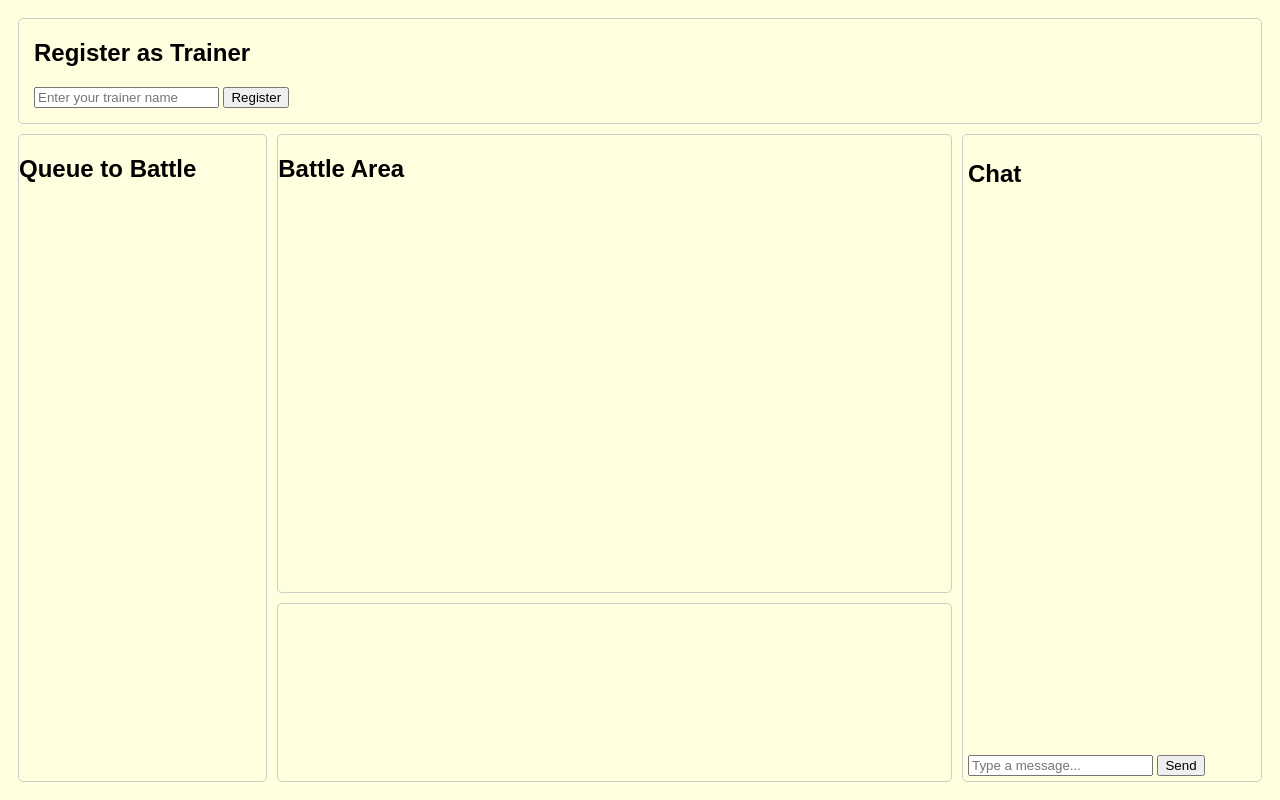
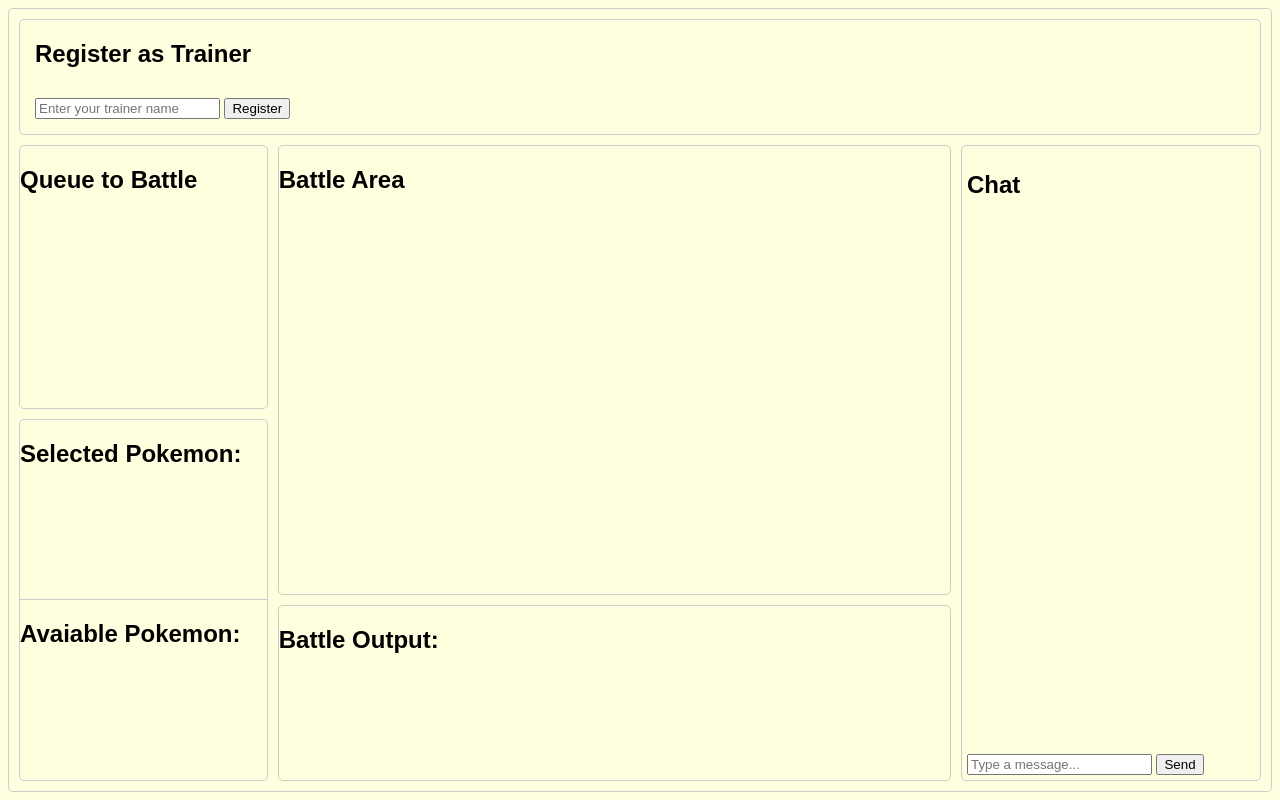
Before and after one commit to tm-LBenson/pokemon-game, a Flask app: page / in a window 1280 px wide. Run offline with Flask 3, Linux system fonts and the light colour scheme; some libraries are stand-ins or nearby versions.

Commit message:
adjust styles and UI

```diff
--- a/static/css/style.css
+++ b/static/css/style.css
@@ -30,8 +30,8 @@
   grid-template-areas:
     'top top top top'
     'queue main main chat'
-    'queue main main chat'
-    'queue selection selection chat';
+    'selection main main chat'
+    'selection output output chat';
 }
 
 .queue-status {
@@ -39,21 +39,31 @@
 }
 #pokemon-selection {
   grid-area: selection;
+  display: flex;
+  flex-direction: column;
 }
-
+.message-output {
+  grid-area: output;
+}
 #trainer-registration {
   grid-area: top;
   display: flex;
   flex-direction: column;
   padding: 0 0 15px 15px;
+  gap: 10px;
 }
-#trainer-registration,
-.pokemon-selection,
-.battle-area,
-.queue-status,
-.chat-window {
+
+.border {
   border: 1px solid #ccc;
   border-radius: 5px;
+}
+#selected,
+#remaining-pokemon {
+  flex: 1;
+  overflow-y: auto;
+}
+#selected {
+  border-bottom: 1px solid #ccc;
 }
 
 .battle-area {
--- a/templates/index.html
+++ b/templates/index.html
@@ -10,9 +10,9 @@
     <script src="https://unpkg.com/htmx.org"></script>
   </head>
   <body>
-    <div class="grid-container">
+    <div class="grid-container border">
       <!-- Trainer Registration -->
-      <div id="trainer-registration">
+      <div class="border" id="trainer-registration">
         <h2 id="trainer-name-display">Register as Trainer</h2>
         <form
           hx-post="/choose-trainer"
@@ -30,24 +30,34 @@
       </div>
 
       <!-- Pokémon Selection -->
-      <div id="pokemon-selection" class="pokemon-selection"></div>
+      <div id="pokemon-selection" class="pokemon-selection border">
+        <section class="" id="selected">
+          <h2>Selected Pokemon:</h2>
+        </section>
+        <section class="" id="remaining-pokemon">
+          <h2>Avaiable Pokemon:</h2>
+        </section>
+      </div>
 
       <!-- Battle Area -->
-      <div id="battle-area" class="battle-area">
+      <div id="battle-area" class="battle-area border">
         <h2>Battle Area</h2>
         <div class="battle-status">
           <!-- Updated via SocketIO -->
         </div>
       </div>
-
+      <!-- Pokémon Selection -->
+      <div id="message-output" class="message-output border">
+        <h2>Battle Output:</h2>
+      </div>
       <!-- Queue Status -->
-      <div id="queue-status" class="queue-status">
+      <div id="queue-status" class="queue-status border">
         <h2>Queue to Battle</h2>
         <!-- Updated via SocketIO -->
       </div>
 
       <!-- Chat Window -->
-      <div id="chat-window" class="chat-window">
+      <div id="chat-window" class="chat-window border">
         <h2>Chat</h2>
         <div>
           <div id="chat-messages">
```
